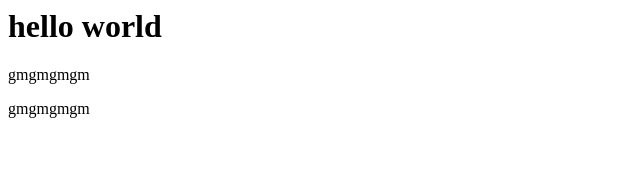
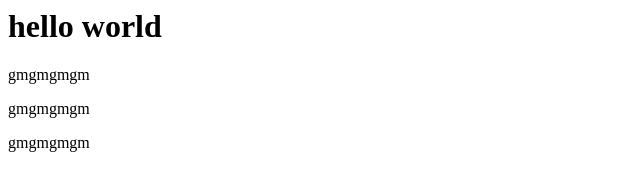
Before and after one commit to utashiro-academy/01, a plain HTML site: page index.html in a window 1280 px wide. Shown: the whole page, without its empty margins (0-640 px from the left). Drawn offline with Linux system fonts and the light colour scheme.

Commit message:
Add files via upload
gm

```diff
--- a/index.html
+++ b/index.html
@@ -1,3 +1,4 @@
 <h1>hello world</h1>
 <p>gmgmgmgm</p>
 <p>gmgmgmgm</p>
+<p>gmgmgmgm</p>
```
